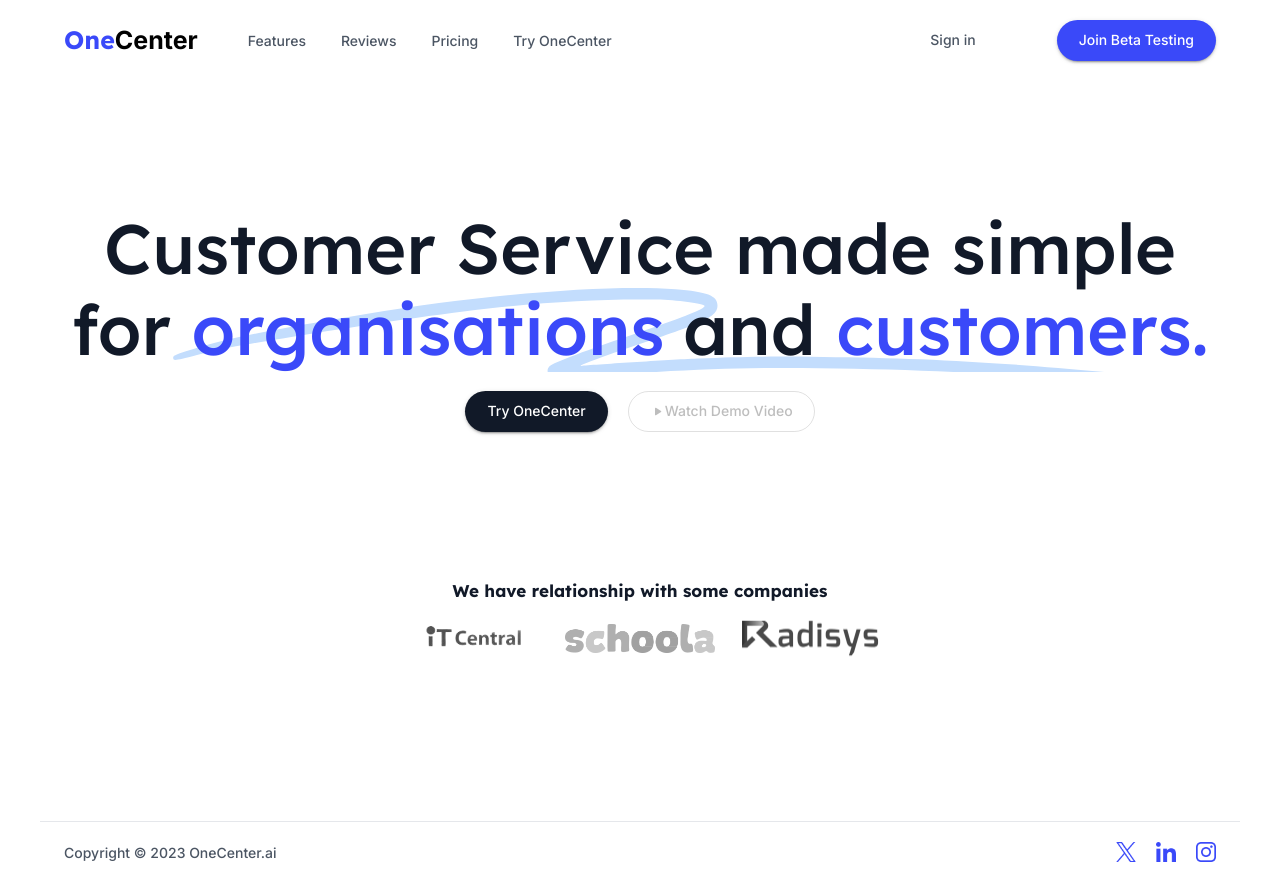
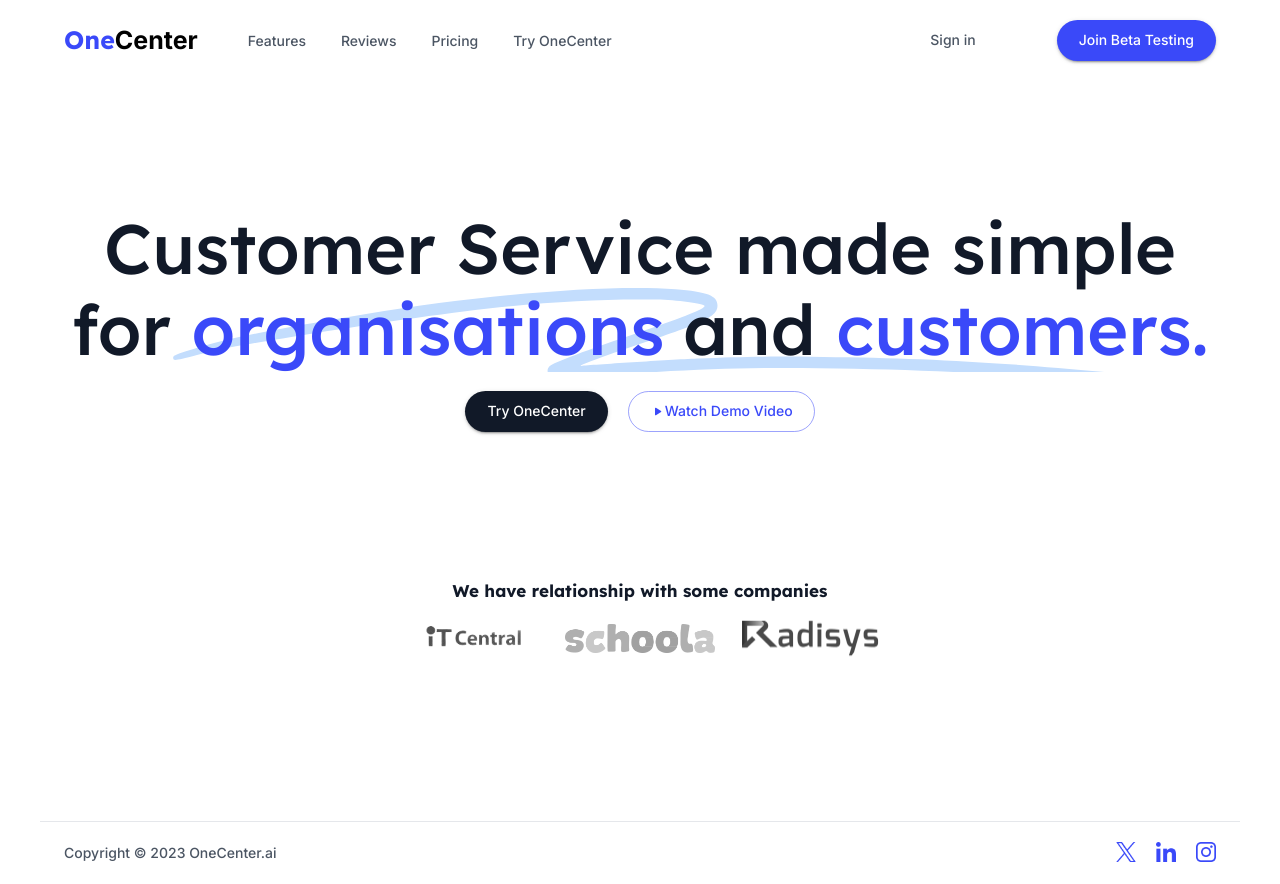
Before and after one commit to onecenterai/onecenter-ui, a React (Vite) app: page / in a window 1280 px wide. Built offline with nearby package versions, Linux system fonts and the light colour scheme; what react-sip would draw is missing.

Commit message:
fix: update demo video button to link directly to YouTube

```diff
--- a/src/pages/Home/HeroSection.tsx
+++ b/src/pages/Home/HeroSection.tsx
@@ -87,10 +87,10 @@
                 Try OneCenter
               </Button>
             </Link>
+            <Link to="https://youtu.be/k38CAWfq2kM" target="__blank">
               <Button
                 variant="outlined"
                 color="primary"
-              disabled
                 size="large"
                 sx={{
                   borderRadius: "5rem",
@@ -100,6 +100,7 @@
               >
                 <PlayArrowRounded /> Watch Demo Video
               </Button>
+            </Link>
           </Grid>
         </div>
         <Grid item md={12}>
```
Lines whose indentation alone changed are shown as unchanged.
